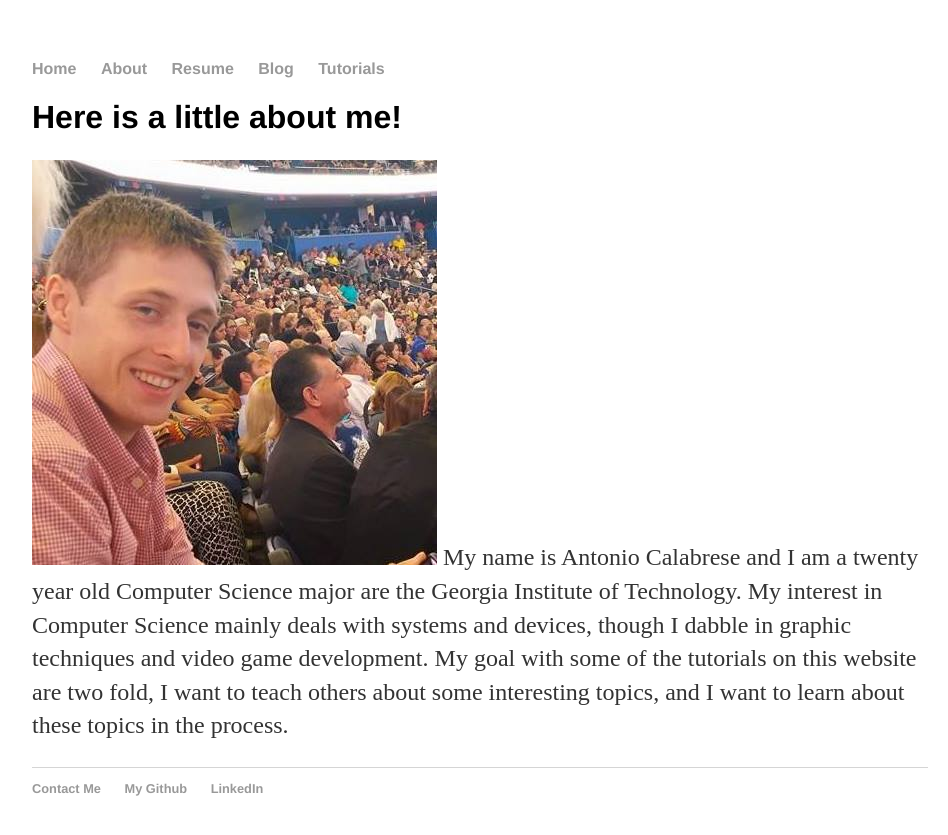
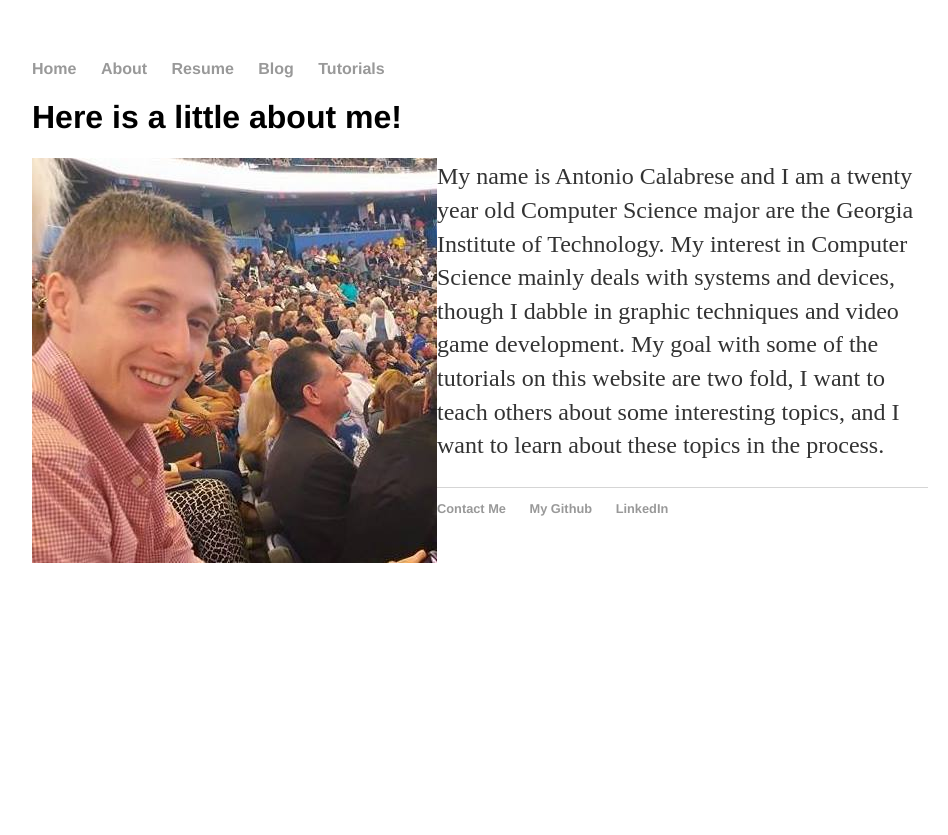
Before and after one commit to B50calabrese/B50calabrese.github.io, a Jekyll site: the page built from about/index.html, in a window 1280 px wide. Shown: the top 835 px of the page, without its empty margins (160-1108 px from the left). Built offline with Jekyll 4.4.1, drawn with Linux system fonts in a browser that asks for light colours.

Commit message:
Trying to get the image to float left.

```diff
--- a/about/index.html
+++ b/about/index.html
@@ -4,8 +4,10 @@ title: About Antonio
 ---
 <div class="blurb">
 	<h1>Here is a little about me!</h1>
+	<div class="floatLeftImg">
+		<img src="/images/face_pic.jpg" alt="Picture of Me!"/>
+	</div>
 	<p>
-		<img src="/images/face_pic.jpg" alt="Picture of Me!" />
 		My name is Antonio Calabrese and I am a twenty year old Computer Science
 		major are the Georgia Institute of Technology. My interest in Computer
 		Science mainly deals with systems and devices, though I dabble in
--- a/css/main.css
+++ b/css/main.css
@@ -89,3 +89,11 @@ ul.posts li {
     visibility: visible;
     opacity: 1;
 }
+
+.floatLeftImg {
+    float: left;
+}
+
+.floatLeftImg img {
+    display: block;
+}
```
